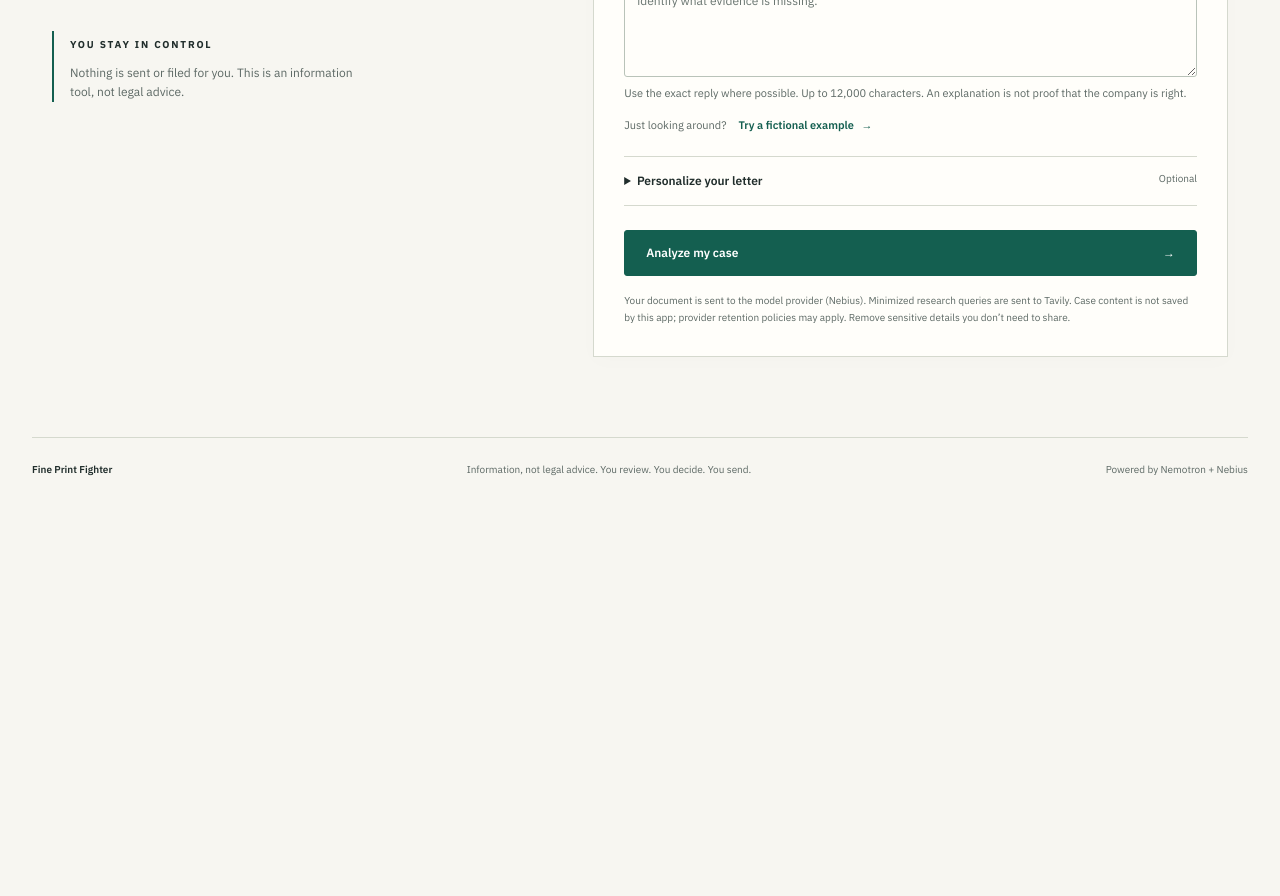
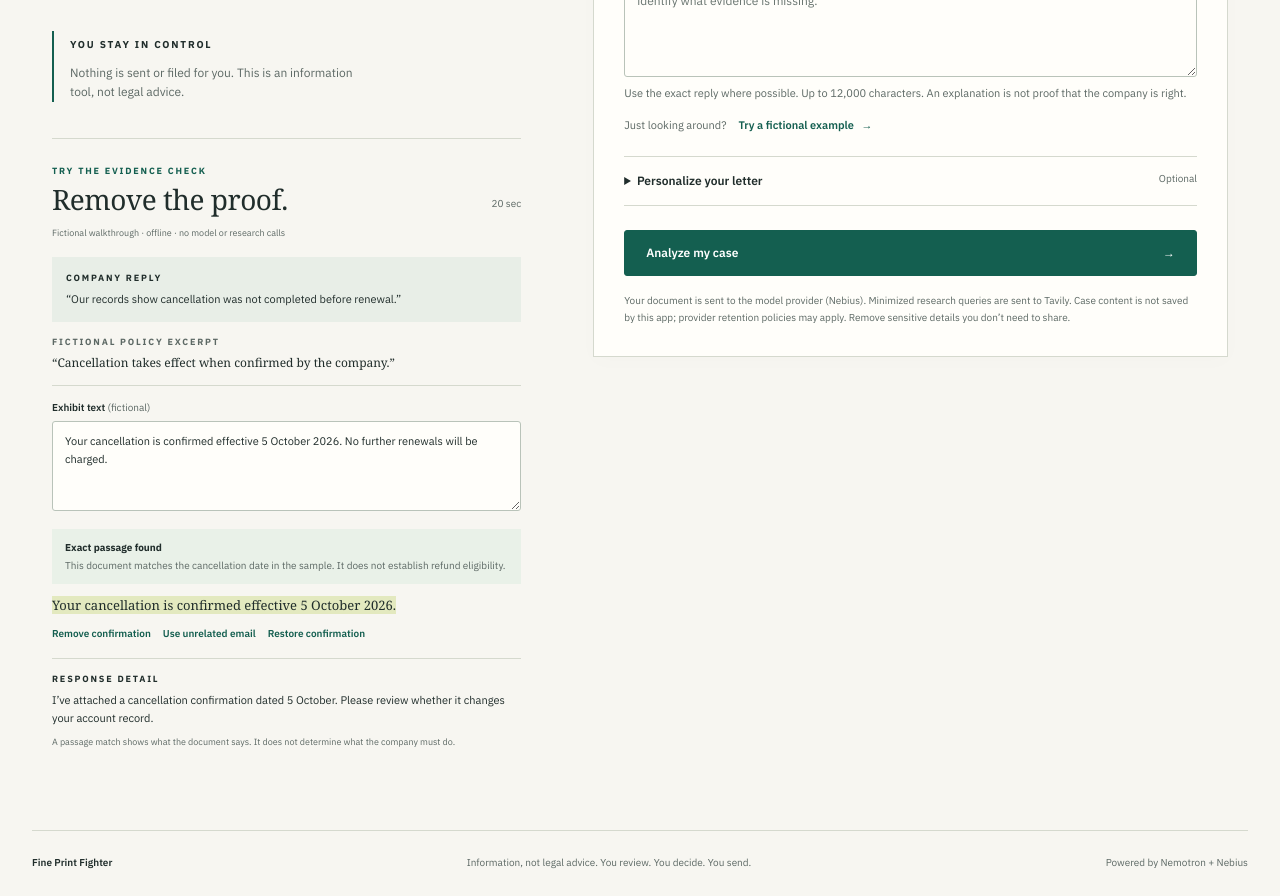
Before and after one commit to R-Hruthvik/fine-print-fighter, a Next.js app: page / in a window 1280 px wide. Shown: the part 760-1656 px from the top of the page. Before the commit the page ends 1263 px from the top, so only its background shows below. Built offline with nearby package versions, Linux system fonts and the light colour scheme.

Commit message:
feat: add offline evidence integrity walkthrough
Closes #23

```diff
--- a/src/app/globals.css
+++ b/src/app/globals.css
@@ -53,6 +53,32 @@ label input, label select { margin-top: 7px; font-weight: 400; }
 .process-list p { color: var(--muted); font-size: 12px; margin: 2px 0 0; }
 .scope-note { max-width: 34ch; padding-left: 16px; border-left: 2px solid var(--accent); }
 .scope-note p { color: var(--muted); font-size: 12px; margin: 7px 0 0; }
+.evidence-walkthrough { max-width: 470px; margin-top: 36px; padding-top: 25px; border-top: 1px solid var(--line); }
+.walkthrough-heading { display: flex; justify-content: space-between; align-items: end; gap: 16px; }
+.walkthrough-heading .eyebrow { margin-bottom: 5px; font-size: 9px; }
+.walkthrough-heading h2 { font-family: Georgia, serif; font-size: 28px; font-weight: 400; line-height: 1.2; letter-spacing: -.5px; margin: 0; }
+.walkthrough-heading > span { color: var(--muted); font-size: 10px; white-space: nowrap; padding-bottom: 4px; }
+.walkthrough-disclosure { color: var(--muted); font-size: 9px; margin: 10px 0 16px; }
+.walkthrough-company { padding: 14px; background: var(--accent-soft); margin-bottom: 14px; }
+.walkthrough-policy { padding: 0 0 13px; margin: -1px 0 14px; border-bottom: 1px solid var(--line); }
+.walkthrough-policy .small-label { display: block; margin-bottom: 4px; color: var(--muted); font-size: 9px; }
+.walkthrough-policy p { margin: 0; font-family: Georgia, serif; font-size: 12px; line-height: 1.6; }
+.walkthrough-company .small-label, .walkthrough-letter .small-label { display: block; margin-bottom: 6px; font-size: 9px; }
+.walkthrough-company p { margin: 0; font-size: 11px; line-height: 1.6; }
+.evidence-walkthrough > label { font-size: 10px; }
+.evidence-walkthrough > label span { color: var(--muted); font-weight: 400; }
+.evidence-walkthrough textarea { min-height: 90px; margin-top: 5px; font-size: 11px; line-height: 1.6; }
+.walkthrough-result { display: grid; gap: 3px; padding: 11px 13px; margin: 10px 0; font-size: 10px; line-height: 1.5; }
+.walkthrough-result strong { font-size: 10px; }
+.walkthrough-result span { color: var(--muted); }
+.walkthrough-match { background: #e9f1e8; }
+.walkthrough-gap { background: #f5eee7; }
+.walkthrough-quote { margin: 10px 0; font-family: Georgia, serif; font-size: 13px; line-height: 1.7; }
+.walkthrough-quote mark { background: #e3e9bf; color: var(--ink); box-decoration-break: clone; -webkit-box-decoration-break: clone; }
+.walkthrough-actions { display: flex; flex-wrap: wrap; gap: 4px 12px; margin: 10px 0 15px; }
+.walkthrough-actions .text-button { font-size: 10px; }
+.walkthrough-letter { padding-top: 13px; border-top: 1px solid var(--line); margin: 0; font-size: 11px; line-height: 1.65; }
+.walkthrough-note { color: var(--muted); font-size: 9px; margin: 8px 0 0; }
 .intake-panel { background: var(--surface); border: 1px solid var(--line); padding: 30px; box-shadow: 0 4px 20px #202d2b04; }
 .panel-heading { display: flex; justify-content: space-between; align-items: center; gap: 20px; padding-bottom: 26px; }
 .panel-heading .eyebrow { margin-bottom: 7px; font-size: 9px; }
@@ -225,6 +251,8 @@ label input, label select { margin-top: 7px; font-weight: 400; }
   .process-list { display: none; }
   .scope-note { margin-top: 23px; }
   .scope-note p { display: block; margin: 5px 0 0; }
+  .evidence-walkthrough { margin-top: 28px; padding-top: 21px; }
+  .walkthrough-heading h2 { font-size: 25px; }
   .intake-layout { gap: 28px; }
   .intake-panel { padding: 21px 18px; }
   .panel-heading { padding-bottom: 23px; }
--- /dev/null
+++ b/src/components/EvidenceWalkthrough.tsx
@@ -0,0 +1,48 @@
+"use client";
+
+import { useState } from "react";
+import { containsExactPassage } from "@/lib/exact-passage";
+
+const MATCHED_PASSAGE = "Your cancellation is confirmed effective 5 October 2026.";
+const CONFIRMATION = `${MATCHED_PASSAGE} No further renewals will be charged.`;
+const WELCOME_EMAIL = "Welcome to Example Streaming. Your monthly plan is ready to use.";
+
+export function EvidenceWalkthrough() {
+  const [evidence, setEvidence] = useState(CONFIRMATION);
+  const matched = containsExactPassage(evidence, MATCHED_PASSAGE);
+
+  return (
+    <section className="evidence-walkthrough" aria-labelledby="walkthrough-heading">
+      <div className="walkthrough-heading">
+        <div>
+          <p className="eyebrow">Try the evidence check</p>
+          <h2 id="walkthrough-heading">Remove the proof.</h2>
+        </div>
+        <span>20 sec</span>
+      </div>
+      <p className="walkthrough-disclosure">Fictional walkthrough · offline · no model or research calls</p>
+      <div className="walkthrough-company">
+        <span className="small-label">Company reply</span>
+        <p>“Our records show cancellation was not completed before renewal.”</p>
+      </div>
+      <div className="walkthrough-policy">
+        <span className="small-label">Fictional policy excerpt</span>
+        <p>“Cancellation takes effect when confirmed by the company.”</p>
+      </div>
+      <label htmlFor="walkthrough-evidence">Exhibit text <span>(fictional)</span></label>
+      <textarea id="walkthrough-evidence" value={evidence} onChange={(event) => setEvidence(event.target.value)} aria-describedby="walkthrough-result" />
+      <p id="walkthrough-result" className={`walkthrough-result ${matched ? "walkthrough-match" : "walkthrough-gap"}`} role="status">
+        <strong>{matched ? "Exact passage found" : "Evidence gap remains"}</strong>
+        <span>{matched ? "This document matches the cancellation date in the sample. It does not establish refund eligibility." : "The supplied text does not contain the cited cancellation confirmation."}</span>
+      </p>
+      {matched ? <blockquote className="walkthrough-quote"><mark>{MATCHED_PASSAGE}</mark></blockquote> : null}
+      <div className="walkthrough-actions" aria-label="Change the fictional exhibit">
+        <button type="button" className="text-button" onClick={() => setEvidence("")}>Remove confirmation</button>
+        <button type="button" className="text-button" onClick={() => setEvidence(WELCOME_EMAIL)}>Use unrelated email</button>
+        <button type="button" className="text-button" onClick={() => setEvidence(CONFIRMATION)}>Restore confirmation</button>
+      </div>
+      <p className="walkthrough-letter"><span className="small-label">Response detail</span>{matched ? "I’ve attached a cancellation confirmation dated 5 October. Please review whether it changes your account record." : "I requested cancellation, but the document shown here does not confirm whether it was completed."}</p>
+      <p className="walkthrough-note">A passage match shows what the document says. It does not determine what the company must do.</p>
+    </section>
+  );
+}
--- a/src/components/FighterApp.tsx
+++ b/src/components/FighterApp.tsx
@@ -6,6 +6,7 @@ import { CASE_TYPES, COUNTRIES } from "@/lib/packs";
 import { MAX_DOCUMENT_CHARACTERS, MAX_FILE_BYTES, validateDocument, validateTextFile } from "./workflow";
 import { CaseResult } from "./CaseResult";
 import { AnalysisProgress } from "./AnalysisProgress";
+import { EvidenceWalkthrough } from "./EvidenceWalkthrough";
 
 type FormState = {
   country: Country;
@@ -211,6 +212,7 @@ export function FighterApp() {
           <li><span className="process-number">03</span><div><strong>Choose your next step</strong><p>Edit your letter and review escalation options.</p></div></li>
         </ol>
         <div className="scope-note"><span className="small-label">You stay in control</span><p>Nothing is sent or filed for you. This is an information tool, not legal advice.</p></div>
+        <EvidenceWalkthrough />
       </aside>
 
       <section className="intake-panel" aria-labelledby="intake-heading">
--- /dev/null
+++ b/src/lib/exact-passage.ts
@@ -0,0 +1,7 @@
+const normalize = (value: string) => value.replace(/\s+/g, " ").trim();
+
+/** Checks traceability to supplied text. A match does not establish applicability or truth. */
+export function containsExactPassage(sourceText: string, passage: string): boolean {
+  const normalizedPassage = normalize(passage);
+  return normalizedPassage.length >= 12 && normalize(sourceText).includes(normalizedPassage);
+}
--- a/src/lib/rebuttal.ts
+++ b/src/lib/rebuttal.ts
@@ -2,6 +2,7 @@ import type { ExtractedFacts, Source } from './types';
 import { isObject, llmToolTurn } from './provider';
 import { researchWithWarnings } from './tavily';
 import { safeSearchEntity } from './query';
+import { containsExactPassage } from './exact-passage';
 
 type Action = { tool: string; summary: string; sourceIds: string[]; durationMs: number };
 type Objection = { id: string; hypothesis: string; supportingPassage: string; evidenceNeeded: string[]; evidenceMatch?:{documentId:string;label:string;passage:string}; status: 'unresolved' | 'document-provided' | 'unsupported'; sourceIds: string[] };
@@ -108,12 +109,12 @@ export async function investigateObjections(args:{ facts:ExtractedFacts; company
     const sourceIds=requestedIds.filter((id):id is string=>typeof id==='string'&&registry.some(source=>source.id===id));
     const allReferencesValid=sourceIds.length>0&&sourceIds.length===requestedIds.length&&new Set(sourceIds).size===sourceIds.length;
     const passage=typeof item.supportingPassage==='string'?normalize(item.supportingPassage):'';
-    const grounded=allReferencesValid&&passage.length>=12&&sourceIds.every(id=>{const source=registry.find(entry=>entry.id===id);return !!source&&normalize(source.snippet).includes(passage);});
+    const grounded=allReferencesValid&&sourceIds.every(id=>{const source=registry.find(entry=>entry.id===id);return !!source&&containsExactPassage(source.snippet,passage);});
     const needed=item.evidenceNeeded.filter((value):value is string=>typeof value==='string'&&value.trim().length>0).slice(0,4);
     const docId=typeof item.evidenceDocumentId==='string'?item.evidenceDocumentId:'';
     const document=args.additionalDocuments.find(doc=>doc.id===docId);
     const evidencePassage=typeof item.evidencePassage==='string'?normalize(item.evidencePassage):'';
-    const evidenceMatch=document&&evidencePassage.length>=12&&normalize(document.text).includes(evidencePassage)?{documentId:document.id,label:document.label,passage:evidencePassage}:undefined;
+    const evidenceMatch=document&&containsExactPassage(document.text,evidencePassage)?{documentId:document.id,label:document.label,passage:evidencePassage}:undefined;
     return [{id:`objection-${index+1}`,hypothesis:item.hypothesis.replace(/\s+/g,' ').slice(0,500),supportingPassage:grounded?passage:'',evidenceNeeded:needed.length?needed:requested.slice(0,2),...(evidenceMatch?{evidenceMatch}:{}),status:!grounded?'unsupported':evidenceMatch?'document-provided':'unresolved',sourceIds:grounded?sourceIds:[]}];
   });
   if(!objections.length)warnings.push('No company-side objection could be verified against the retained policy passages.');
```
Also changed, not shown: 3 other files (tests, documents, lock files or other folders).
